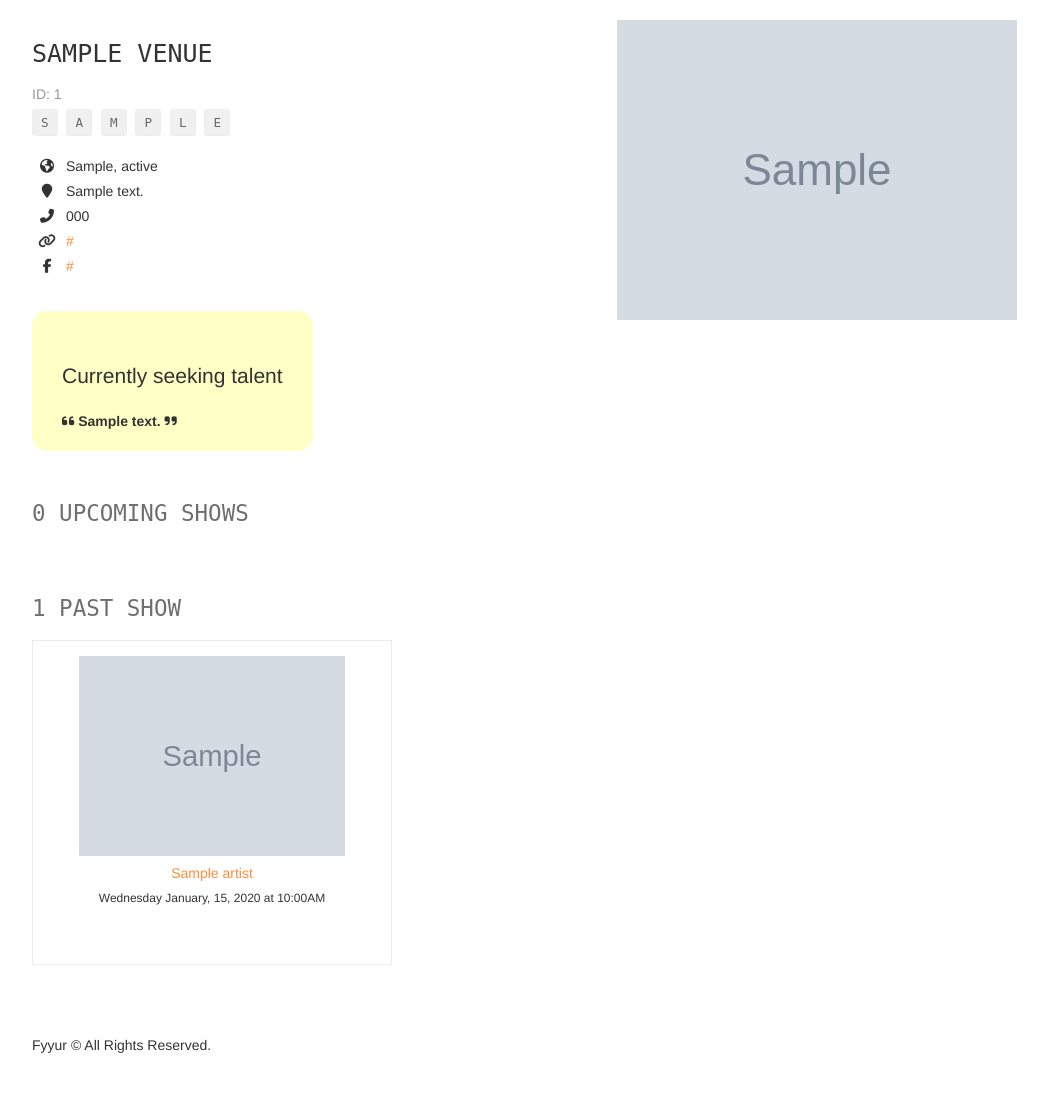
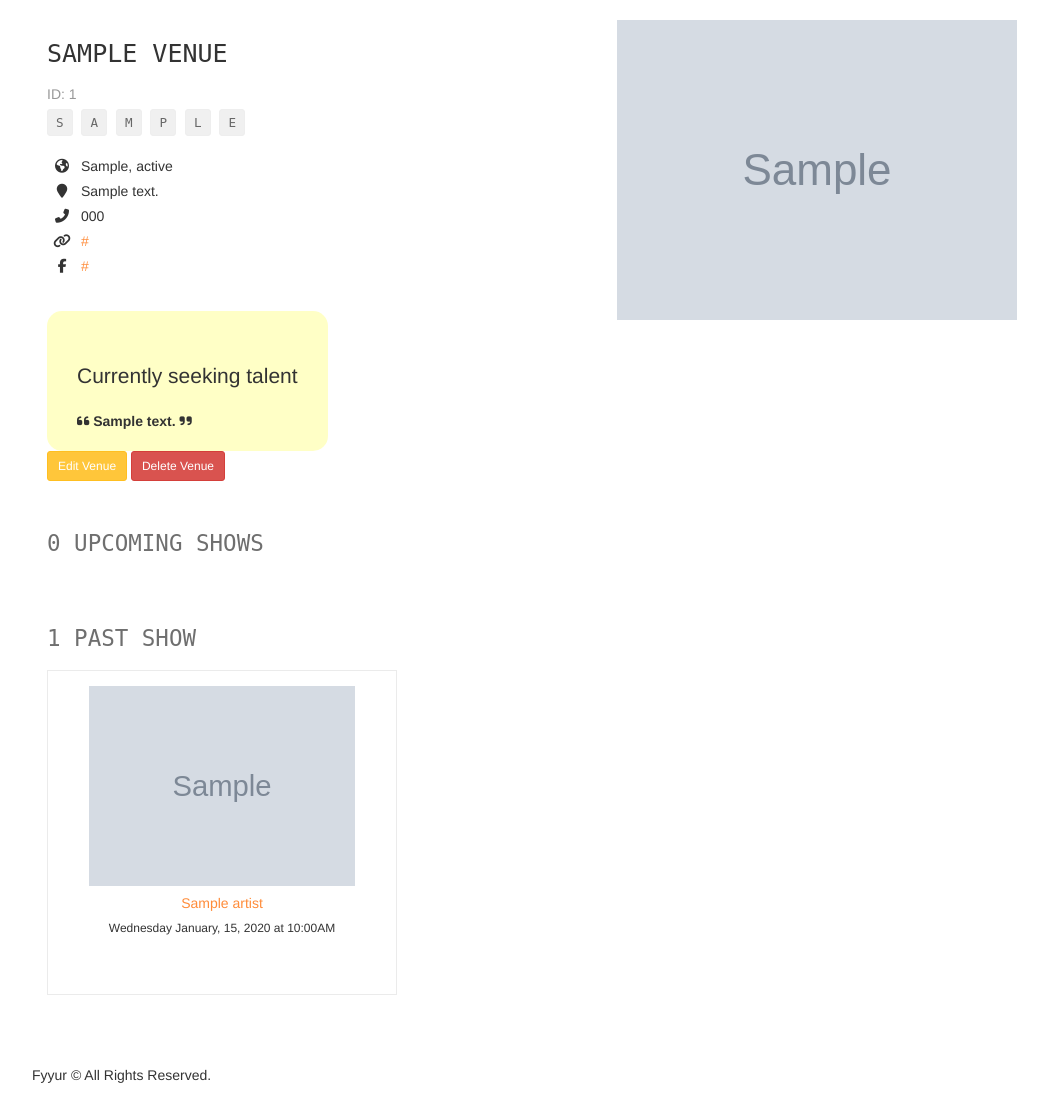
Before and after one commit to Fbossio/fyyur, a Flask app: page /venues/1 in a window 1280 px wide. Shown: the part 60-1180 px from the top of the page, without its empty margins (38-1086 px from the left). Before the commit the page ends 1113 px from the top, so only its background shows below. Run offline with Flask 2, Linux system fonts and the light colour scheme; tables that the repository leaves empty hold one stand-in row (values such as "Sample post"); grey boxes marked "Sample" are stand-in pictures; some libraries are stand-ins or nearby versions.

Commit message:
Complete edit and delete venue functionality

```diff
--- a/app.py
+++ b/app.py
@@ -302,7 +302,7 @@ def delete_venue(venue_id):
         flash('An error occurred. The venue could not be deleted.')
 
     if not error:
-        flash('The venue was successfully listed!')
+        flash('The venue was successfully deleted!')
 
     return redirect(url_for('venues'))
 
@@ -453,9 +453,9 @@ def edit_artist_submission(artist_id):
     finally:
         db.session.close()
     if error:
-        flash(f'An error occurred. Artist {artist.name} could not be changed.')
+        flash('An error occurred. The artist could not be changed.')
     if not error:
-        flash(f'Artist {artist.name} was successfully updated!')
+        flash('The artist was successfully updated!')
 
     return redirect(url_for('show_artist', artist_id=artist_id))
 
@@ -510,9 +510,9 @@ def edit_venue_submission(venue_id):
     finally:
         db.session.close()
     if error:
-        flash(f'An error occurred. Venue {venue.name} could not be changed.')
+        flash('An error occurred. The venue could not be changed.')
     if not error:
-        flash(f'Venue {venue.name} was successfully updated!')
+        flash('The Venue was successfully updated!')
 
     return redirect(url_for('show_venue', venue_id=venue_id))
 
--- a/templates/pages/show_venue.html
+++ b/templates/pages/show_venue.html
@@ -1,39 +1,47 @@
-{% extends 'layouts/main.html' %}
-{% block title %}Venue Search{% endblock %}
-{% block content %}
+{% extends 'layouts/main.html' %} {% block title %}Venue Search{% endblock %} {%
+block content %}
+<div class="container-fluid">
   <div class="row">
     <div class="col-sm-6">
-		<h1 class="monospace">
-			{{ venue.name }}
-		</h1>
-		<p class="subtitle">
-			ID: {{ venue.id }}
-		</p>
+      <h1 class="monospace">{{ venue.name }}</h1>
+      <p class="subtitle">ID: {{ venue.id }}</p>
       <div class="genres">
         {% for genre in venue.genres %}
         <span class="genre">{{ genre }}</span>
         {% endfor %}
       </div>
       <p>
-			<i class="fas fa-globe-americas"></i> {{ venue.city }}, {{ venue.state }}
+        <i class="fas fa-globe-americas"></i> {{ venue.city }}, {{ venue.state
+        }}
       </p>
       <p>
-			<i class="fas fa-map-marker"></i> {% if venue.address %}{{ venue.address }}{% else %}No Address{% endif %}
+        <i class="fas fa-map-marker"></i> {% if venue.address %}{{ venue.address
+        }}{% else %}No Address{% endif %}
       </p>
       <p>
-			<i class="fas fa-phone-alt"></i> {% if venue.phone %}{{ venue.phone }}{% else %}No Phone{% endif %}
+        <i class="fas fa-phone-alt"></i> {% if venue.phone %}{{ venue.phone }}{%
+        else %}No Phone{% endif %}
       </p>
       <p>
-			<i class="fas fa-link"></i> {% if venue.website %}<a href="{{ venue.website }}" target="_blank">{{ venue.website }}</a>{% else %}No Website{% endif %}
+        <i class="fas fa-link"></i> {% if venue.website %}<a
+          href="{{ venue.website }}"
+          target="_blank"
+          >{{ venue.website }}</a
+        >{% else %}No Website{% endif %}
       </p>
       <p>
-			<i class="fab fa-facebook-f"></i> {% if venue.facebook_link %}<a href="{{ venue.facebook_link }}" target="_blank">{{ venue.facebook_link }}</a>{% else %}No Facebook Link{% endif %}
+        <i class="fab fa-facebook-f"></i> {% if venue.facebook_link %}<a
+          href="{{ venue.facebook_link }}"
+          target="_blank"
+          >{{ venue.facebook_link }}</a
+        >{% else %}No Facebook Link{% endif %}
       </p>
       {% if venue.seeking_talent %}
       <div class="seeking">
         <p class="lead">Currently seeking talent</p>
         <div class="description">
-				<i class="fas fa-quote-left"></i> {{ venue.seeking_description }} <i class="fas fa-quote-right"></i>
+          <i class="fas fa-quote-left"></i> {{ venue.seeking_description }}
+          <i class="fas fa-quote-right"></i>
         </div>
       </div>
       {% else %}
@@ -41,19 +49,42 @@
         <i class="fas fa-moon"></i> Not currently seeking talent
       </p>
       {% endif %}
+      <div>
+        <a href="/venues/{{ venue.id }}/edit">
+          <button
+            id="edit-venue"
+            data-id="{{ venue.id }}"
+            class="btn btn-primary btn-sm"
+          >
+            Edit Venue
+          </button>
+        </a>
+        <button
+          id="delete-venue"
+          data-id="{{ venue.id }}"
+          class="btn btn-danger btn-sm"
+        >
+          Delete Venue
+        </button>
+      </div>
     </div>
     <div class="col-sm-6">
       <img src="{{ venue.image_link }}" alt="Venue Image" />
     </div>
   </div>
   <section>
-	<h2 class="monospace">{{ venue.upcoming_shows_count }} Upcoming {% if venue.upcoming_shows_count == 1 %}Show{% else %}Shows{% endif %}</h2>
+    <h2 class="monospace">
+      {{ venue.upcoming_shows_count }} Upcoming {% if venue.upcoming_shows_count
+      == 1 %}Show{% else %}Shows{% endif %}
+    </h2>
     <div class="row">
       {%for show in venue.upcoming_shows %}
       <div class="col-sm-4">
         <div class="tile tile-show">
           <img src="{{ show.artist_image_link }}" alt="Show Artist Image" />
-				<h5><a href="/artists/{{ show.artist_id }}">{{ show.artist_name }}</a></h5>
+          <h5>
+            <a href="/artists/{{ show.artist_id }}">{{ show.artist_name }}</a>
+          </h5>
           <h6>{{ show.start_time|datetime('full') }}</h6>
         </div>
       </div>
@@ -61,18 +92,36 @@
     </div>
   </section>
   <section>
-	<h2 class="monospace">{{ venue.past_shows_count }} Past {% if venue.past_shows_count == 1 %}Show{% else %}Shows{% endif %}</h2>
+    <h2 class="monospace">
+      {{ venue.past_shows_count }} Past {% if venue.past_shows_count == 1
+      %}Show{% else %}Shows{% endif %}
+    </h2>
     <div class="row">
       {%for show in venue.past_shows %}
       <div class="col-sm-4">
         <div class="tile tile-show">
           <img src="{{ show.artist_image_link }}" alt="Show Artist Image" />
-				<h5><a href="/artists/{{ show.artist_id }}">{{ show.artist_name }}</a></h5>
+          <h5>
+            <a href="/artists/{{ show.artist_id }}">{{ show.artist_name }}</a>
+          </h5>
           <h6>{{ show.start_time|datetime('full') }}</h6>
         </div>
       </div>
       {% endfor %}
     </div>
   </section>
-
+</div>
+<script>
+  const deleteButton = document.getElementById('delete-venue');
+  deleteButton.onclick = (e) => {
+    const venue_id = e.target.dataset['id'];
+    fetch(`/venues/${venue_id}`, { method: 'DELETE' })
+      .then(() => {
+        window.location.href = '/venues';
+      })
+      .catch((e) => {
+        console.log('error', e);
+      });
+  };
+</script>
 {% endblock %}
```
Lines whose indentation alone changed are shown as unchanged.
